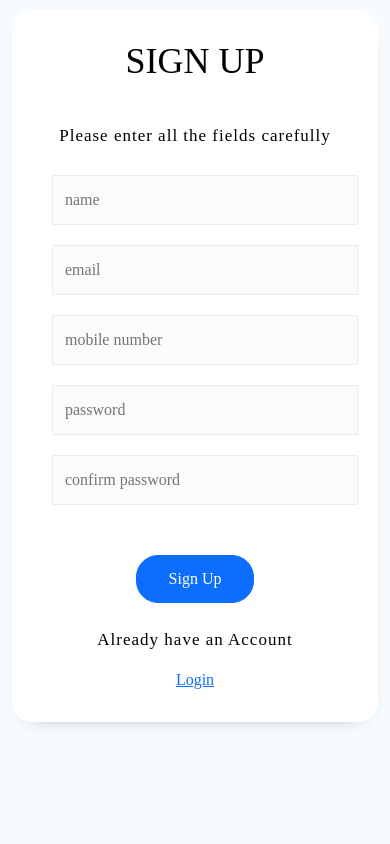
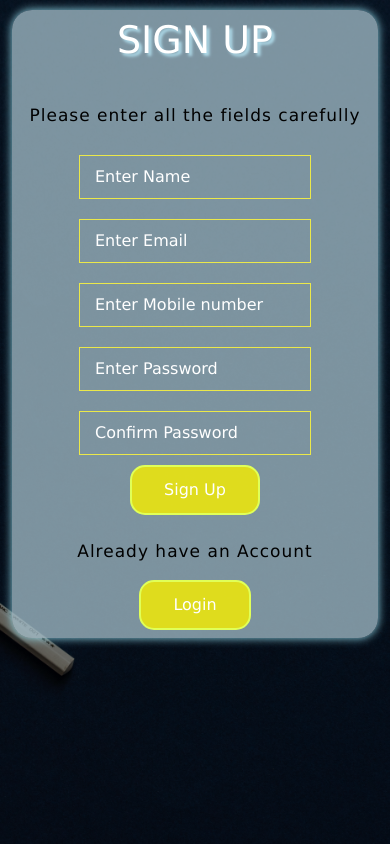
Before and after one commit to rahullsoni04/iprc, a PHP site: page /signup.html in a window 390 px wide. Run offline with PHP 8.4, Linux system fonts and the light colour scheme.

Commit message:
v(0.6) login and signup page(front-end)

```diff
--- a/css/forms.css
+++ b/css/forms.css
@@ -1,22 +1,20 @@
+
 * {
     margin: 0;
     padding: 0;
     box-sizing: border-box;
 }
 
+
 body {
-    font-family: Montserrat;
-    scroll-behavior: smooth;
-    height: 100vh;
-    background-color: #f5fbff;
+    margin: 0;
+	background-image: linear-gradient(rgba(0, 0, 0, 0.5),rgba(0, 0, 0, 0.5)),url(/images/loginbg.jpg);
+	height: 100vh;
+	background-size: cover;
+	background-position: center;
     overflow-x: hidden;
     padding-top: 80px;
-}
-
-* {
-    margin: 0;
-    padding: 0;
-    box-sizing: border-box;
+    font-family:'Lucida Sans', 'Lucida Sans Regular', 'Lucida Grande', 'Lucida Sans Unicode', Geneva, Verdana, sans-serif;
 }
 
 html {
@@ -25,50 +23,50 @@ html {
 
 
 .login {
-    background: #fff;
+    background: rgba(168, 195, 207, 0.733);
     color: rgb(0, 0, 0);
     border-radius: 20px;
-    padding: 30px;
-    box-shadow: 0px 8px 20px -20px rgb(0 0 0 / 84%);
+    padding: 50px ;
+    box-shadow: 0 0 10px rgba(158, 236, 255, 0.904);
 
 }
 
-
-
 .login h1 {
-    font-size: 36px;
-
-    color: #000000;
+    font-size: 38px;
+    color: white;
+    text-shadow: 3px 3px 3px #aedae9;
     margin-bottom: 40px;
 }
 
 .login p {
     font-size: 17px;
     letter-spacing: 1px;
-
 }
 
+.btn{
+    background-color: rgba(228, 224, 24, 0.952);
+    border-radius: 15px;
+	border: 2px solid rgb(224, 255, 88);
+	padding:11px 32px;
+	color: rgb(255, 255, 255);
+	text-decoration: none;
+}
 
-
-.login button {
-
-    color: white;
-    padding: 11px 32px;
-    margin-top: 40px;
-    border-radius: 22px;
-    text-align: center;
-
+.btn:hover{
+	background-color:  rgb(235, 220, 12);
+    color: rgb(255, 255, 255);
+    box-shadow: 0 0 6px rgb(245, 248, 56);
+	transition: 0.3s ease;
 }
 
 .form__group input {
-    background: #fbfbfb;
+    background: transparent;
     outline: none;
-    color: #444444;
-    padding: 12px;
+    color: white;
+    padding: 9px 15px;
     margin: 10px;
-    width: 100%;
     text-align: initial;
-    border: 1px solid #ebebeb;
+    border: 1px solid #ebe84a;
 }
 
 @media only screen and (min-width: 600px) {
@@ -76,7 +74,7 @@ html {
     .main-content {
         position: absolute;
         top: 50%;
-        left: 50%;
+        left: 93%;
         transform: translate(-50%, -50%);
     }
 }
@@ -85,9 +83,8 @@ html {
     body {
         padding-top: 10px;
     }
+}
 
-    .main-content img {
-        display: none;
-    }
-
-}
+::-webkit-input-placeholder { /* Edge */
+    color: white;
+  }
--- a/signup.html
+++ b/signup.html
@@ -17,26 +17,24 @@
 
     <div class="container text-center main-content">
         <div class="row align-items-center">
-            <div class="col-sm-6"><img class="img-fluid" src="images/undraw_authentication_fsn5.svg" alt="">
-            </div>
             <div class="col-sm-6">
-                <div class="login">
+                <div class="login" style="padding: 7.5px;">
                     <h1>SIGN UP</h1>
                     <p>Please enter all the fields carefully</p>
                     <div class="form__group field">
-                        <input type="text" class="form__field" placeholder="name" name="name" id='name' required />
-                        <input type="input" class="form__field" placeholder="email" name="name" id='name' required />
-                        <input type="input" class="form__field" placeholder="mobile number" name="name" id='name'
+                        <input type="text" class="form__field" placeholder="Enter Name" name="name" id='name' required />
+                        <input type="input" class="form__field" placeholder="Enter Email" name="name" id='name' required />
+                        <input type="input" class="form__field" placeholder="Enter Mobile number" name="name" id='name'
                             required />
                         <br>
-                        <input type="input" class="form__field" placeholder="password" name="name" id='name' required />
-                        <input type="input" class="form__field" placeholder="confirm password" name="name" id='name'
+                        <input type="input" class="form__field" placeholder="Enter Password" name="name" id='name' required />
+                        <input type="input" class="form__field" placeholder="Confirm Password" name="name" id='name'
                             required />
                     </div>
 
-                    <button class="btn btn-primary" href="#">Sign Up</button>
+                    <button class="btn" href="#">Sign Up</button>
                     <p class="mt-4">Already have an Account </p>
-                    <a href="login.html">Login</a>
+                    <a href="login.html" class="btn">Login</a>
                 </div>
             </div>
         </div>
```
Also changed, not shown: login.html (+6 -10 lines), images/loginbg.jpg (added).
